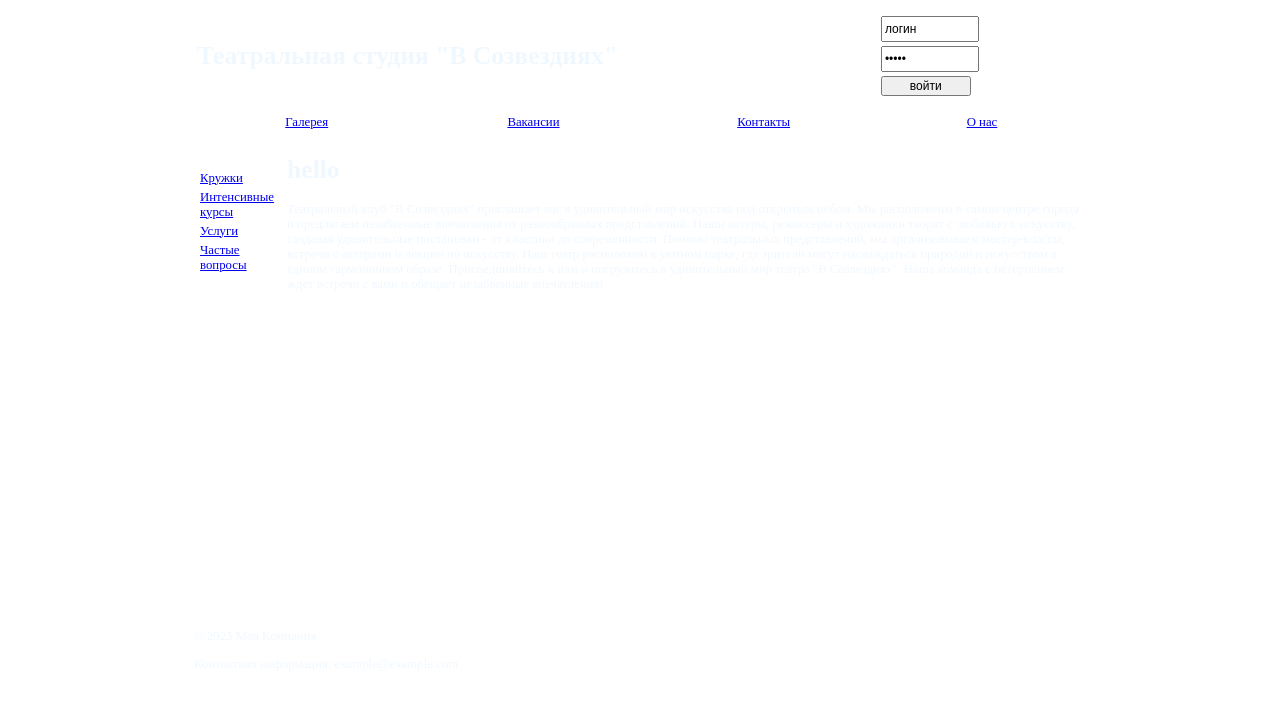
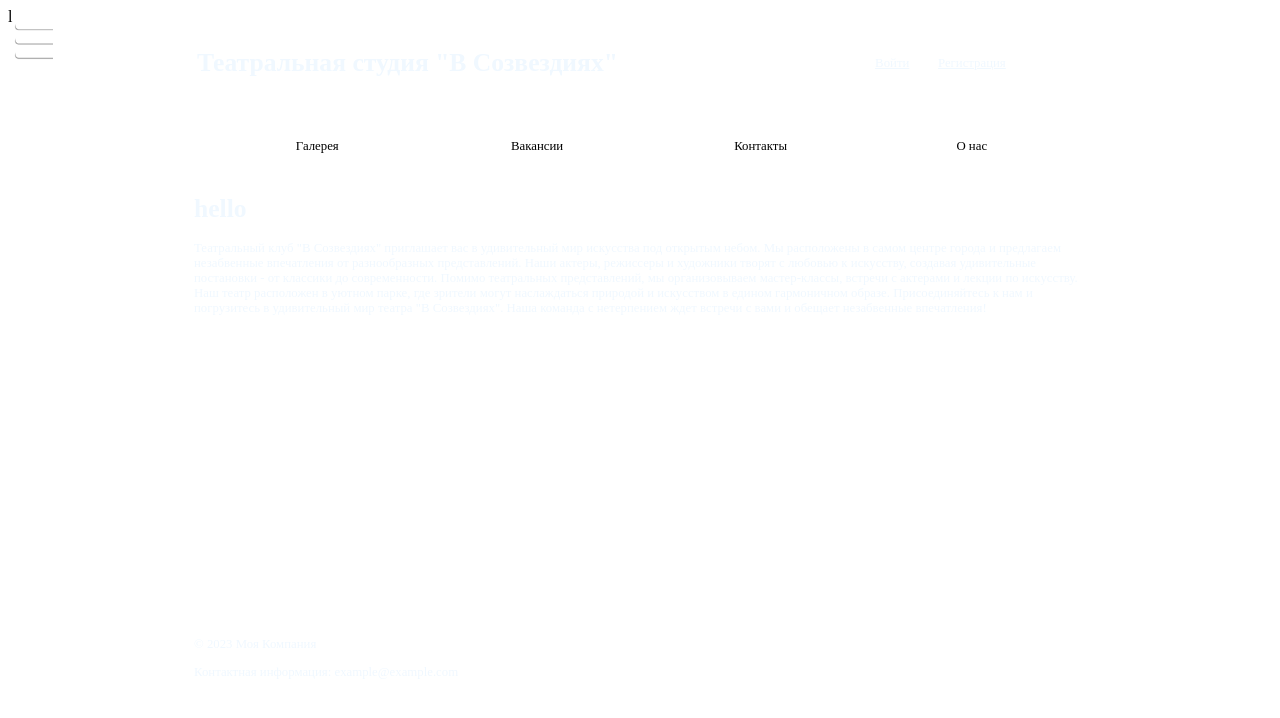
Before and after one commit to Afmer/WebLab2.0, a React (Create React App) app in the folder Frontend/: page / in a window 1280 px wide. Shown: the top 718 px of the page. Built offline with nearby package versions, Linux system fonts and the light colour scheme; the HTML template or start-up script is replaced by a standard one.

Commit message:
Add main style and sidebar

```diff
--- a/Frontend/src/App.tsx
+++ b/Frontend/src/App.tsx
@@ -2,10 +2,12 @@ import React from 'react';
 import './CSS/LayoutBase.css'
 import LayoutBase from './Components/Layouts/LayoutBase';
 import Home from './Components/Home'
+import LeftSidebarLayout from './Components/Layouts/LeftSidebarLayout';
 
 function App() {
   return (
     <div className="App">
+      <LeftSidebarLayout/>
       <LayoutBase renderBody={<Home/>} isAuthorize={false}/>
     </div>
   );
--- a/Frontend/src/CSS/LayoutBase.css
+++ b/Frontend/src/CSS/LayoutBase.css
@@ -37,3 +37,60 @@
 .layout-base .top-menu-element {
     margin-top: 1vh;
 }
+
+.layout-base .link-table a {
+    color: #000000; /* Цвет текста ссылок */
+    text-decoration: none; /* Убрать подчеркивание ссылок */
+    position: relative; /* Позиционирование ссылок */
+}
+
+.layout-base .link-table a:hover {
+    color: #666666; /* Измененный цвет текста при наведении */
+}
+
+/* Добавление эффекта свечения */
+.layout-base .link-table a:before {
+    content: ""; /* Создать пустой элемент перед ссылкой */
+    position: absolute;
+    width: 100%;
+    height: 2px; /* Высота линии свечения */
+    bottom: 0; /* Расположение снизу */
+    left: 0;
+    background: #d6d6d6; /* Цвет свечения */
+    visibility: hidden; /* Начать с невидимого состояния */
+    transform: scaleX(0); /* Масштабирование по горизонтали */
+    transform-origin: bottom right; /* Ось масштабирования */
+    transition: transform 0.25s ease; /* Плавный переход эффекта */
+}
+
+/* Эффект при наведении */
+.layout-base .link-table a:hover:before {
+    visibility: visible; /* Сделать линию видимой */
+    transform: scaleX(1); /* Растянуть линию по горизонтали */
+    transform-origin: bottom left; /* Изменить ось масштабирования */
+}
+
+/* Стиль таблицы-панели */
+.layout-base .link-table {
+    border-collapse: separate;
+    border-spacing: 10px; /* Расстояние между ячейками */
+    background-color: rgb(255, 255, 255); /* Цвет фона таблицы (черный с прозрачностью) */
+    border-radius: 10px; /* Закругленные углы */
+    padding: 10px; /* Отступы внутри таблицы */
+}
+
+.layout-base .auth {
+    text-align: right;
+}
+
+.layout-base a {
+    color: aliceblue;
+}
+
+.layout-base .auth-table {
+    margin-left: 15vw;
+}
+
+.layout-base .auth-table td {
+    padding-left: 2vw;
+}
--- /dev/null
+++ b/Frontend/src/CSS/LeftSidebarLayout.css
@@ -0,0 +1,24 @@
+.sidebar {
+    position: fixed;
+    top: 0;
+    left: -10vw;
+    width: 10vw;
+    height: 100vh;
+    background: #333;
+    transition: 0.3s ease; /* Добавленное свойство для анимации */
+}
+
+.sidebar.open {
+    left: 0;
+}
+
+.sidebar .toggle-button {
+    margin-top: 2.5vh;
+    margin-left: 110%; /* Добавьте нужные отступы от сайдбара */
+    height: 5vh;
+    width: 5vh;
+    background-image: url('./StaticImages/sidebarButton.png');
+    background-size: cover;
+    background-color: rgba(0, 0, 0, 0);
+    border: none;
+}
--- a/Frontend/src/Components/Layouts/LayoutBase.tsx
+++ b/Frontend/src/Components/Layouts/LayoutBase.tsx
@@ -14,16 +14,11 @@ const LayoutBase: React.FC<ParentCompProps> = (props) => {
                             <tr>
                             <td><h1>Театральная студия "В Созвездиях"</h1></td>
                             {!props.isAuthorize ?(
-                            <td>
-                                <table>
+                            <td className='auth'>
+                                <table className='auth-table'>
                                     <tr>
-                                        <td><input type="text" value="логин"/></td>
-                                    </tr>
-                                    <tr>
-                                        <td><input type="password" value="логин"/></td>
-                                    </tr>
-                                    <tr>
-                                        <td><input type="submit" value="войти"/></td>
+                                        <td><a href=''>Войти</a></td>
+                                        <td><a href=''>Регистрация</a></td>
                                     </tr>
                                 </table>
                             </td>
@@ -35,41 +30,21 @@ const LayoutBase: React.FC<ParentCompProps> = (props) => {
                 <tr className="top-menu-cell">
                     <div className='top-menu-element'>
                         <div className='background'>
-                        <table>
+                        <table className='link-table'>
                             <tr>
-                            <td><a href="~/MainChapter/Gallery">Галерея</a></td>
-                            <td><a href="~/MainChapter/Vacancies">Вакансии</a></td>
-                            <td><a href="~/MainChapter/Contacts">Контакты</a></td>
-                            <td><a href="~/MainChapter/About">О нас</a></td>
+                            <td><a href="">Галерея</a></td>
+                            <td><a href="">Вакансии</a></td>
+                            <td><a href="">Контакты</a></td>
+                            <td><a href="">О нас</a></td>
                             </tr>
                         </table>
                         </div>
                     </div>
                 </tr>
                 <tr className="main-content-cell">
-                    <table>
-                        <tr>
-                            <td className="sidebar">
-                                <table>
-                                    <tr>
-                                        <td><a href="~/SubChapter/Courses" className="element">Кружки</a></td>
-                                    </tr>
-                                    <tr>
-                                        <td><a href="~/SubChapter/FastCourses" className="element">Интенсивные курсы</a></td>
-                                    </tr>
-                                    <tr>
-                                        <td><a href="~/SubChapter/Services" className="element">Услуги</a></td>
-                                    </tr>
-                                    <tr>
-                                        <td><a href="~/SubChapter/FAQ" className="element">Частые вопросы</a></td>
-                                    </tr>
-                                </table>
-                            </td>
-                            <td className='content'>
-                                {props.renderBody}
-                            </td>
-                        </tr>
-                    </table>
+                    <div className='main-content-element'>
+                        {props.renderBody}
+                    </div>
                 </tr>
                 <tr className='footer-cell'>
                     <footer>
--- /dev/null
+++ b/Frontend/src/Components/Layouts/LeftSidebarLayout.tsx
@@ -0,0 +1,23 @@
+import React, { useState } from 'react';
+import '../../CSS/LeftSidebarLayout.css';
+const LeftSidebarLayout: React.FC = (props) => {
+    const [isOpen, setIsOpen] = useState(false);
+
+    const toggleSidebar = () => {
+        setIsOpen(!isOpen);
+    };
+    return (
+        <div>
+            <div className={`sidebar ${isOpen ? 'open' : ''}`}>
+                <button className='toggle-button' onClick={toggleSidebar}></button>
+                <ul>
+                    <li>Item 1</li>
+                    <li>Item 2</li>
+                    <li>Item 3</li>
+                </ul>
+            </div>l
+        </div>
+    );
+}
+
+export default LeftSidebarLayout;
```
Also changed, not shown: Frontend/src/CSS/StaticImages/sidebarButton.png (added).
